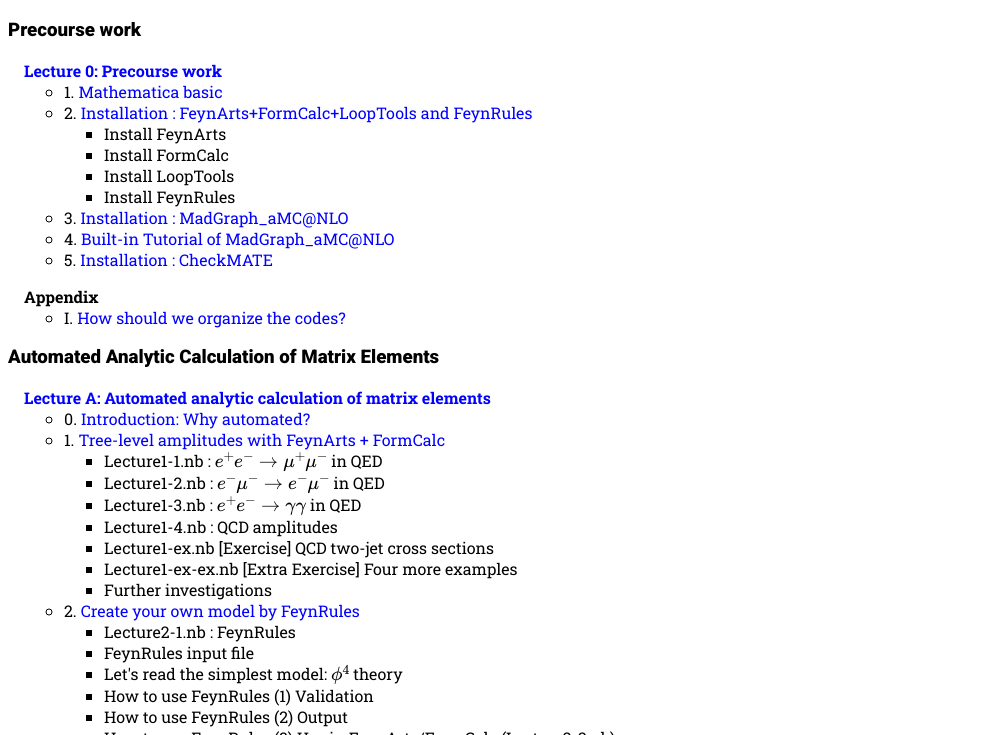
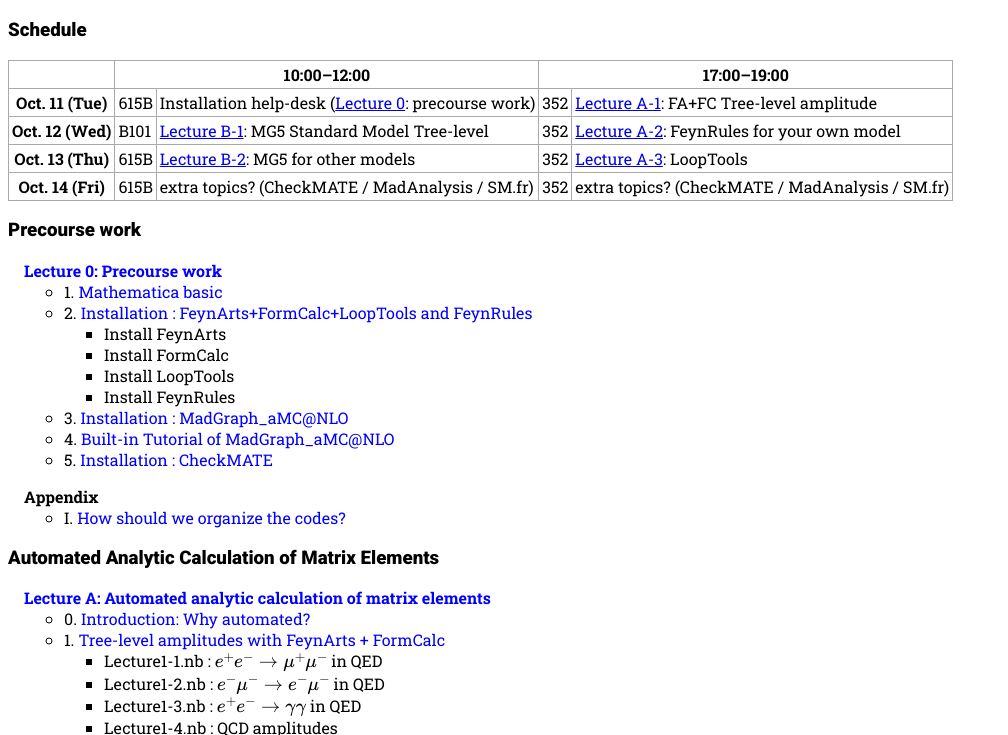
Before and after one commit to misho104/FeynLecture, a plain HTML site: page docs/index.html in a window 1280 px wide. Shown: the part 62-797 px from the top of the page, without its empty margins (0-1008 px from the left). Drawn offline with nearby package versions, Linux system fonts and the light colour scheme; some packages are replaced by stand-ins of ours.

Commit message:
feat: add Schedule

```diff
--- a/docs/index.html
+++ b/docs/index.html
@@ -14,6 +14,8 @@ footer { color: #888; line-height: 1em; margin-top: 3em; }
 #lecture_index > ul > li:first-line { font-weight: bold; }
 #lecture_index li a { color: #0000ff; text-decoration: none; }
 #lecture_index li a:visited { color: #0000aa; }
+table { border-collapse: collapse; }
+th, td { border: solid 1px #aaa; padding: 3px; }
 footer img { float: left; padding-right: 1em; }
 footer p { max-width: 45em; }
     </style>
@@ -22,7 +24,27 @@ footer p { max-width: 45em; }
     <header>
       <h1>Slides of the lecture course &quot;Tools for BSM Physics&quot;</h1>
     </header>
+<h3>Schedule</h3>
+<table>
+  <tr><th></th><th colspan="2">10:00&ndash;12:00</th><th colspan="2">17:00&ndash;19:00</th></tr>
+  <tr><th>Oct. 11 (Tue)</th>
+    <td>615B</td><td>Installation help-desk (<a href="Lecture_0.html">Lecture 0</a>: precourse work)</td>
 
+    <td>352</td><td><a href="Lecture_A.html#treelevel">Lecture A-1</a>: FA+FC Tree-level amplitude</a></td>
+  </tr>
+  <tr><th>Oct. 12 (Wed)</th>
+    <td>B101</td><td><a href="Lecture_B.html#sm">Lecture B-1</a>: MG5 Standard Model Tree-level</td>
+    <td>352</td><td><a href="Lecture_A.html#feynrules">Lecture A-2</a>: FeynRules for your own model</td>
+  </tr>
+  <tr><th>Oct. 13 (Thu)</th>
+    <td>615B</td><td><a href="Lecture_B.html#models">Lecture B-2</a>: MG5 for other models</td>
+    <td>352</td><td><a href="Lecture_A.html#looptools">Lecture A-3</a>: LoopTools</td>
+  </tr>
+  <tr><th>Oct. 14 (Fri)</th>
+    <td>615B</td><td>extra topics? (CheckMATE / MadAnalysis / SM.fr)</td>
+    <td>352</td><td>extra topics? (CheckMATE / MadAnalysis / SM.fr)</td>
+  </tr>
+</table>
 <h3>Precourse work</h3>
 
 <ul>
```
